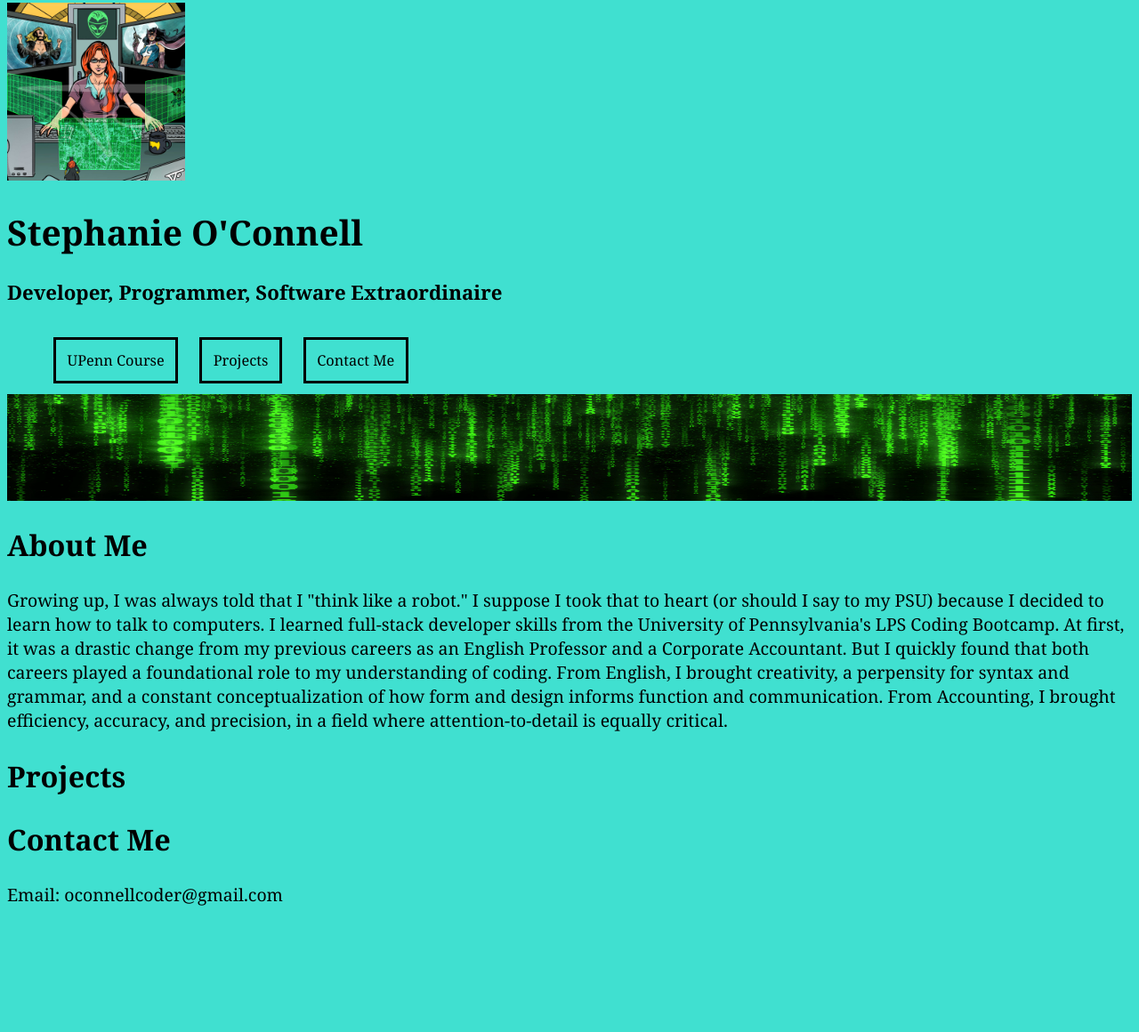
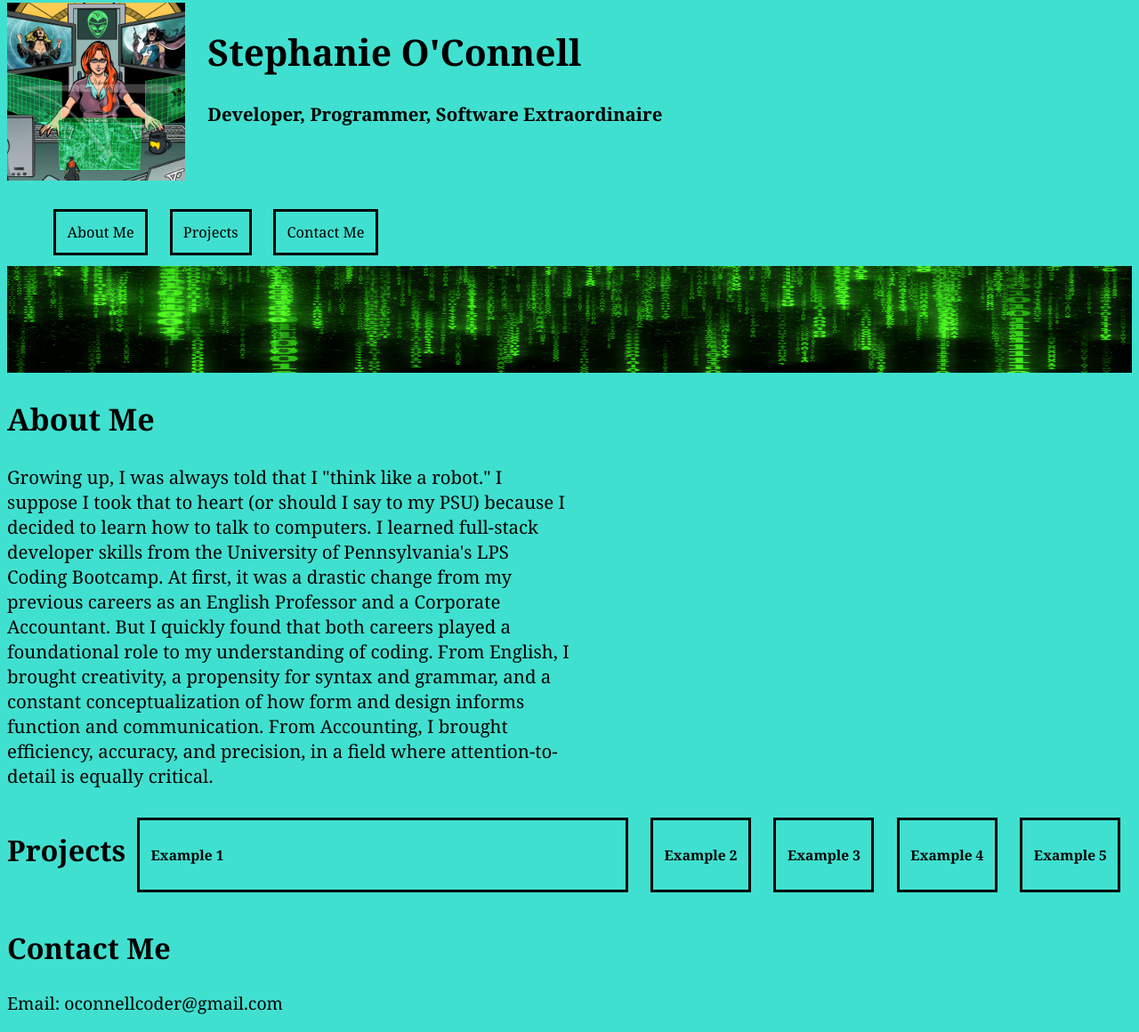
Before and after one commit to OConnell-Coder/portfolio-page, a plain HTML site: page index.html in a window 1280 px wide. Shown: the part 5-1165 px from the top of the page at 89% size. Before the commit the page ends 1043 px from the top, so only its background shows below. Drawn offline with Linux system fonts and the light colour scheme.

Commit message:
added CSS style

```diff
--- a/assets/style.css
+++ b/assets/style.css
@@ -4,6 +4,21 @@ background-color: turquoise;
 font-family: Cambria, Cochin, Georgia, 'Times New Roman', serif;
 font-size: 105%;
 /* display: flex; */
+}
+
+#profile-pic {
+    /* profile pic style here */
+    height: 200px;
+    width: 200px;
+    display: inline;
+}
+
+header {
+    display: flex;
+}
+
+header > div {
+    margin-left: 2%;
 }
 
 h1 {
@@ -17,9 +32,8 @@ h2 {
     font-size: 175%;
 }
 
-h3 {
-    /* h3 style here */
-    font-size: 120%;
+#about-me {
+    width: 50%;
 }
 
 p {
@@ -46,6 +60,7 @@ nav ul {
 .button:hover {
     background-color: teal;
     color: white;
+    cursor: pointer;
 }
 
 .button:active {
@@ -53,14 +68,13 @@ nav ul {
 }
 
 main {
-    /* flex-wrap: wrap; */
+    display: flex;
+    flex-wrap: wrap;
+    flex-direction: row;
 }
 
-#profile-pic {
-    /* profile pic style here */
-    height: 200px;
-    width: 200px;
-    display: inline;
+#Example-1 {
+    flex: 2 1 10%;
 }
 
 #background-pic {
--- a/index.html
+++ b/index.html
@@ -12,13 +12,15 @@
 <body>
     <header>
         <img src="./assets/Images/profile-pic.jpg" id="profile-pic" alt="The Oracle aka Batgirl as an ethical hacker"/>
-        <h1>Stephanie O'Connell</h1>
-        <h3>Developer, Programmer, Software Extraordinaire</h3>
+        <div>
+            <h1>Stephanie O'Connell</h1>
+            <h3>Developer, Programmer, Software Extraordinaire</h3>
+        </div>
     </header>
     <nav>
         <ul>
             <li>
-                <a href="#UPenn-BC" class="button">UPenn Course</a>
+                <a href="#about-me" class="button">About Me</a>
             </li>
             <li>
                 <a href="#Projects" class="button">Projects</a>
@@ -30,25 +32,33 @@
     </nav>
     <img src="./assets/Images/matrix-code.jpeg" id="background-pic" alt="Matrix Code in bright green binary"/>
     <section>
+        <div id="about-me">
         <h2>About Me</h2>
         <p>
             Growing up, I was always told that I "think like a robot." I suppose I took that to heart (or should I say to my PSU) because I decided to learn how to talk to computers.
             I learned full-stack developer skills from the University of Pennsylvania's LPS Coding Bootcamp.
             At first, it was a drastic change from my previous careers as an English Professor and a Corporate Accountant.
             But I quickly found that both careers played a foundational role to my understanding of coding.
-            From English, I brought creativity, a perpensity for syntax and grammar, and a constant conceptualization of how form and design informs function and communication.
+            From English, I brought creativity, a propensity for syntax and grammar, and a constant conceptualization of how form and design informs function and communication.
             From Accounting, I brought efficiency, accuracy, and precision, in a field where attention-to-detail is equally critical.
-        <div id="UPenn-BC">
-            <!-- UPenn stuff -->
         </div>
     </section>
     <main id="Projects">
         <h2>Projects</h2>
-        <div>
-            <!-- Horiseon-Refactor -->
+        <div class="button" id="Example-1">
+            <h3>Example 1</h3>
         </div>
-        <div>
-            <!-- Example-1 -->
+        <div class="button">
+            <h3>Example 2</h3>
+        </div>
+        <div class="button">
+            <h3>Example 3</h3>
+        </div>
+        <div class="button">
+            <h3>Example 4</h3>
+        </div>
+        <div class="button">
+            <h3>Example 5</h3>
         </div>
     </main>
     <footer id="Contact-Me">
```
